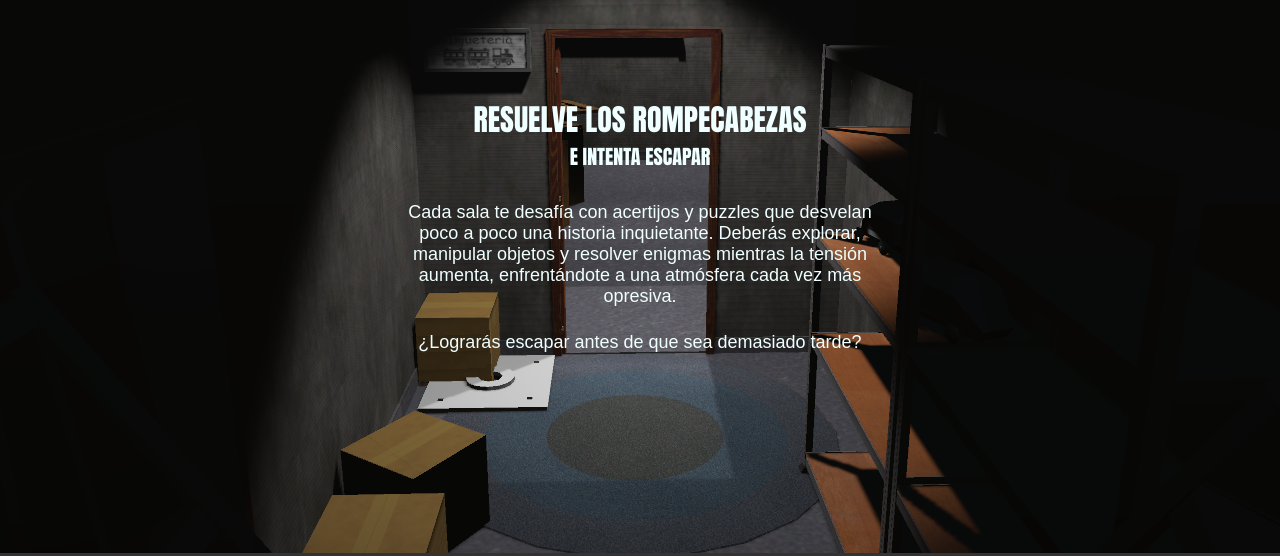
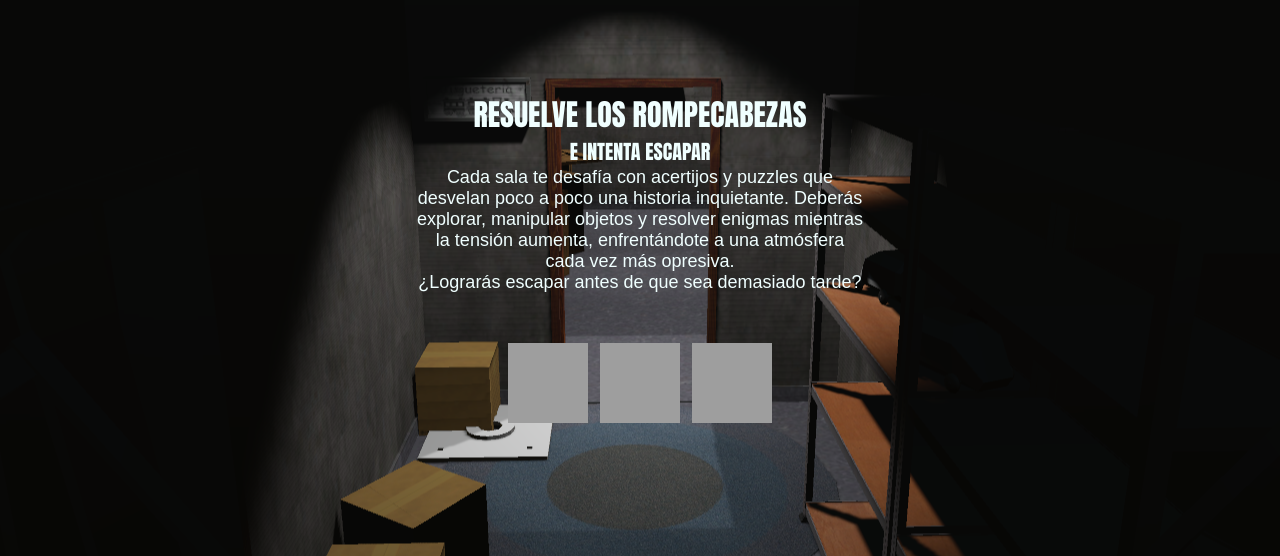
Before and after one commit to Cinsocraft/Trabajo-Web-Actualizado, a plain HTML site: page Home.html in a window 1280 px wide. Shown: the part 133-689 px from the top of the page. Drawn offline with Linux system fonts and the light colour scheme; grey boxes are pictures that could not be loaded.

Commit message:
He tocado en el home, poniendo un galeria provisional
He puesto los apuntes de clase en la web, adaptandolo y poniendo un div para no modificar todo los mains de las demas paginas

```diff
--- a/CSS/styles.css
+++ b/CSS/styles.css
@@ -37,11 +37,7 @@ body {
     background-attachment: fixed;
 }
 
-.wrapper{ /*Poner el wrapper rompe la pagina*/
 
-     /*margin: 80px 40px;*/
-
-}
 
 /* Barra de navegación */
 
@@ -161,12 +157,50 @@ main {
     background-image: url(../img/Render_2.webp);
     background-position: center;
     background-attachment: fixed;
+
+}
+
+.wrapper{
+
+    display: flex;
+    flex-direction: column  ;
+
 }
 
 #header2{
     display: flex;
     flex-direction: column;
     flex-wrap: wrap;
+    padding: 5%;
+}
+
+#galeria{
+
+    padding: 5%;
+
+}
+
+#galeria>ul{
+    list-style: none;
+    display: flex;
+    justify-content: center;
+    flex-direction: row;
+    gap:12px;
+}
+
+#galeria>ul>li{
+
+    width: 10vh;
+}
+
+#galeria>ul>li>img{
+    max-width: 100%;
+    min-width: 100%;
+    object-fit: cover;
+}
+
+#gallery>ul>li{
+    height: auto;
 }
 
 main > #header2 > div{
--- a/Home.html
+++ b/Home.html
@@ -62,6 +62,7 @@
 
                 <!-- Main content -->
                 <main>
+                    <div class="wrapper">
                         <section id="header2">
                             <div>
                                 <h1>RESUELVE LOS ROMPECABEZAS</h1>
@@ -76,6 +77,20 @@
                                 <p>¿Lograrás escapar antes de que sea demasiado tarde?</p>
                             </div>
                         </section>
+                        <section id="galeria">
+                            <ul>
+                                <li>
+                                    <img src="https://picsum.photos/500/500" alt="Lorem Picture">
+                                </li>
+                                <li>
+                                    <img src="https://picsum.photos/500/500" alt="Lorem Picture">
+                                </li>
+                                <li>
+                                    <img src="https://picsum.photos/500/500" alt="Lorem Picture">
+                                </li>
+                            </ul>
+                        </section>
+                    </div>
                 </main>
             <footer>
                 <div class="f-row">
```
Lines whose indentation alone changed are shown as unchanged.
